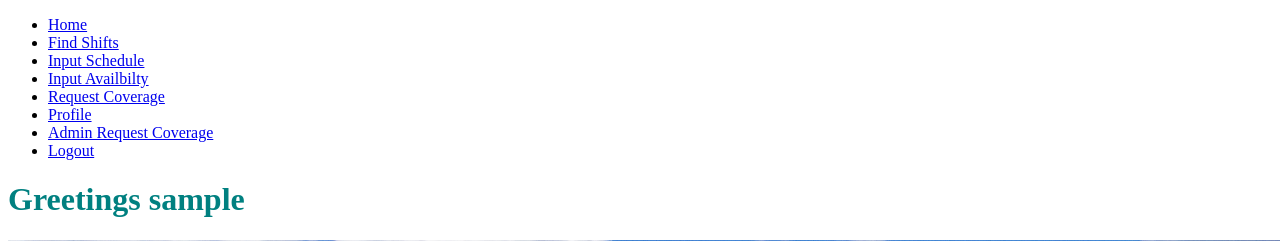
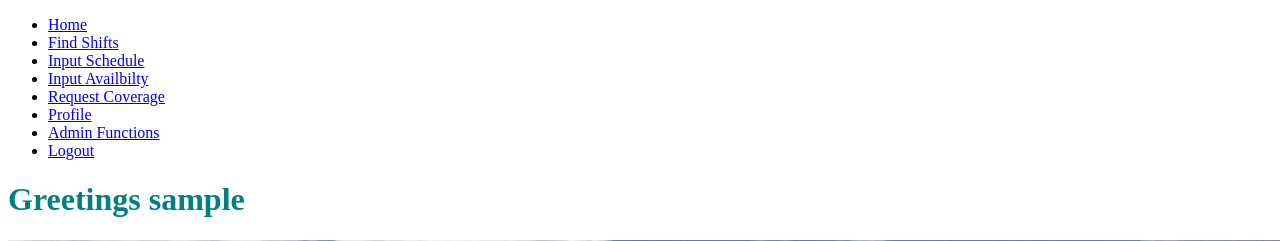
Before and after one commit to mharrigan26/FindASubstitute, a Flask app: page / in a window 1280 px wide; the page is wider, and only the part inside the window is pictured. Shown: the top 241 px of that part. Run offline with Flask 2, Linux system fonts and the light colour scheme; the visitor is signed in with stand-in values (Sample User, id 1).

Commit message:
quick fix2

```diff
--- a/templates/base.html
+++ b/templates/base.html
@@ -28,7 +28,7 @@
         <li><a href="{{url_for('input_availability')}}">Input Availbilty</a></li>
         <li><a href="{{url_for('request_coverage')}}">Request Coverage</a></li>
         <li><a href="{{url_for('profile')}}">Profile</a>
-        <li><a href="{{url_for('adminfunctions')}}">Admin Request Coverage</a></li>
+        <li><a href="{{url_for('adminfunctions')}}">Admin Functions</a></li>
         <li><a href="{{url_for('logout')}}">Logout</a>
     </ul>
 </div>
```
